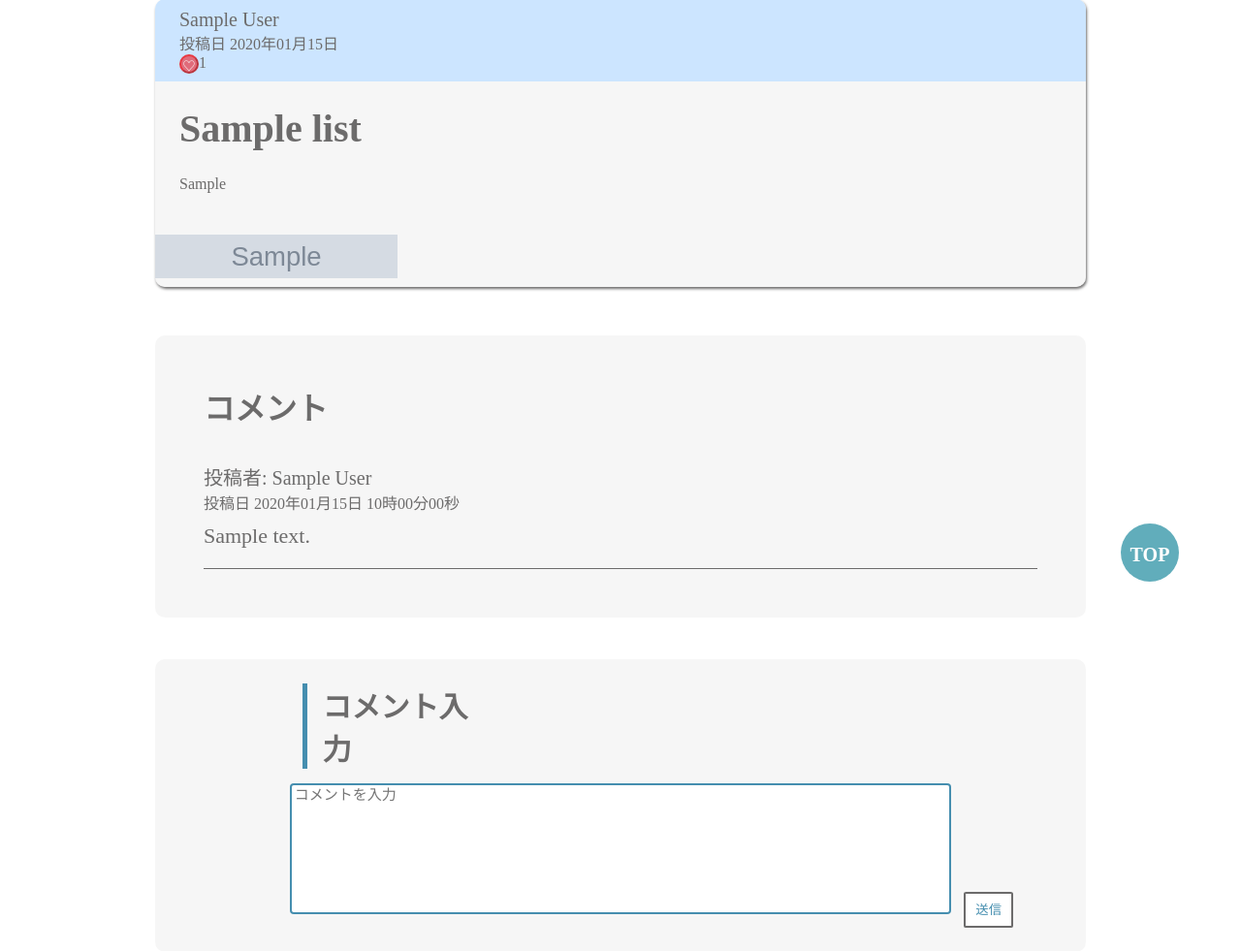
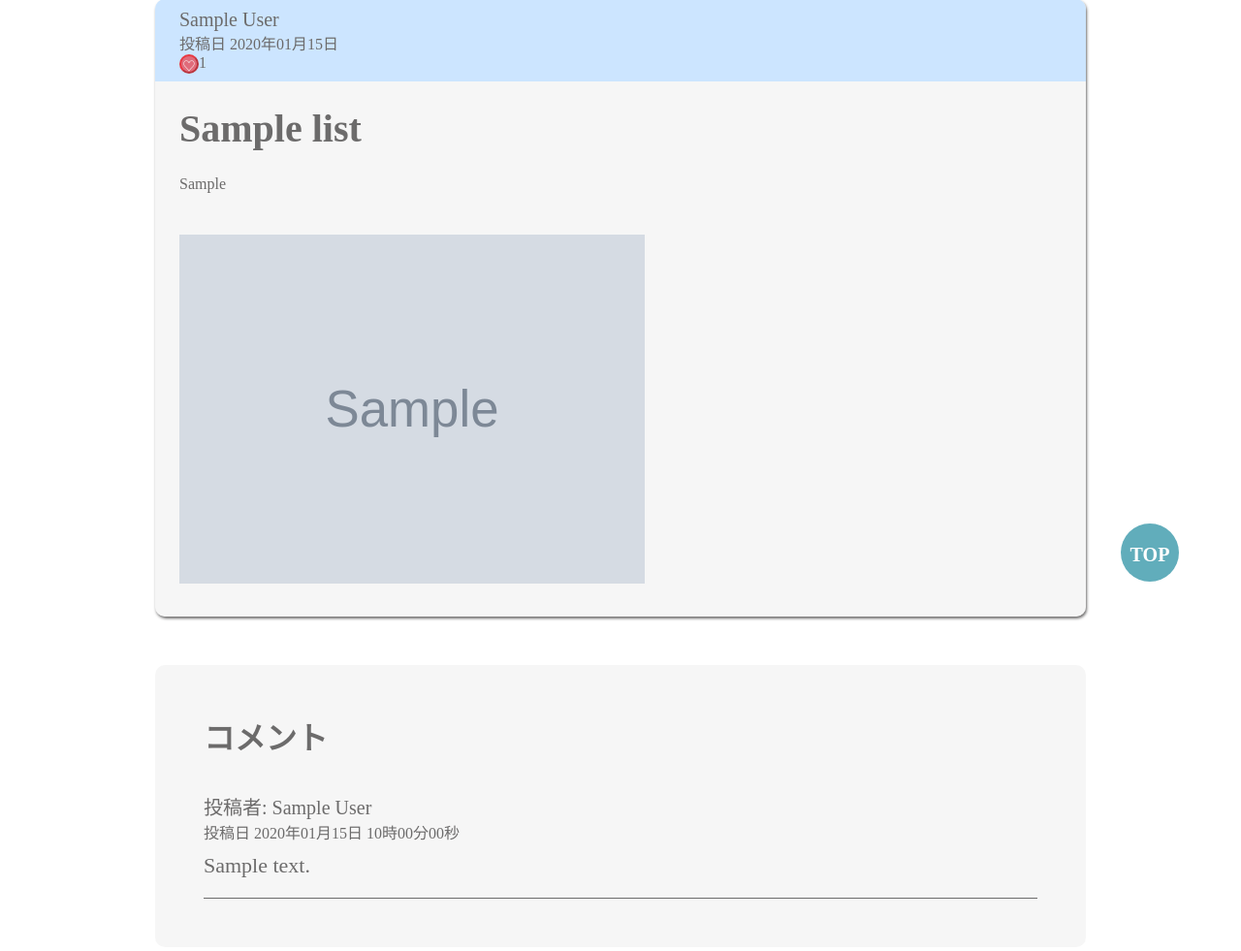
Before and after one commit to kobepbl/pbl1, a PHP site: page /article/article_show.php?article_id=1 in a window 1280 px wide. Shown: the part 120-1101 px from the top of the page at 97% size. Run offline with PHP 8.4, Linux system fonts and the light colour scheme; the visitor is signed in with stand-in values (Sample User, id 1); tables that the repository leaves empty hold one stand-in row (values such as "Sample post"); grey boxes marked "Sample" are stand-in pictures; some libraries are stand-ins or nearby versions.

Commit message:
一応完成

```diff
--- a/article/article_show.php
+++ b/article/article_show.php
@@ -38,7 +38,7 @@ require_once __DIR__ . '/a_markdown.php';
     <div class="text-pos">
       <p class="article-text"><?= nl2br($html) ?></p>
     </div>
-    <img src="../article_image/<?=$article['article_image']?>" alt="">
+    <img class="article_image" src="../article_image/<?=$article['article_image']?>" alt="">
   </div>
 
 
--- a/css/post.css
+++ b/css/post.css
@@ -271,3 +271,9 @@ a.page_number:visited {
 .left {
   float: left;
 }
+
+.article_image{
+  width: 50%;
+  height: 50%;
+  margin: 0px 25px 25px 25px;
+}
--- a/question/question_show.php
+++ b/question/question_show.php
@@ -40,7 +40,7 @@ require_once __DIR__ . '/q_markdown.php';
       <p class="article-text"><?= nl2br($html) ?></p>
     </div>
 
-    <img src="../question_image/<?=$question['question_image']?>" alt="">
+    <img class="article_image" src="../question_image/<?=$question['question_image']?>" alt="">
   </div>
 
 
```
